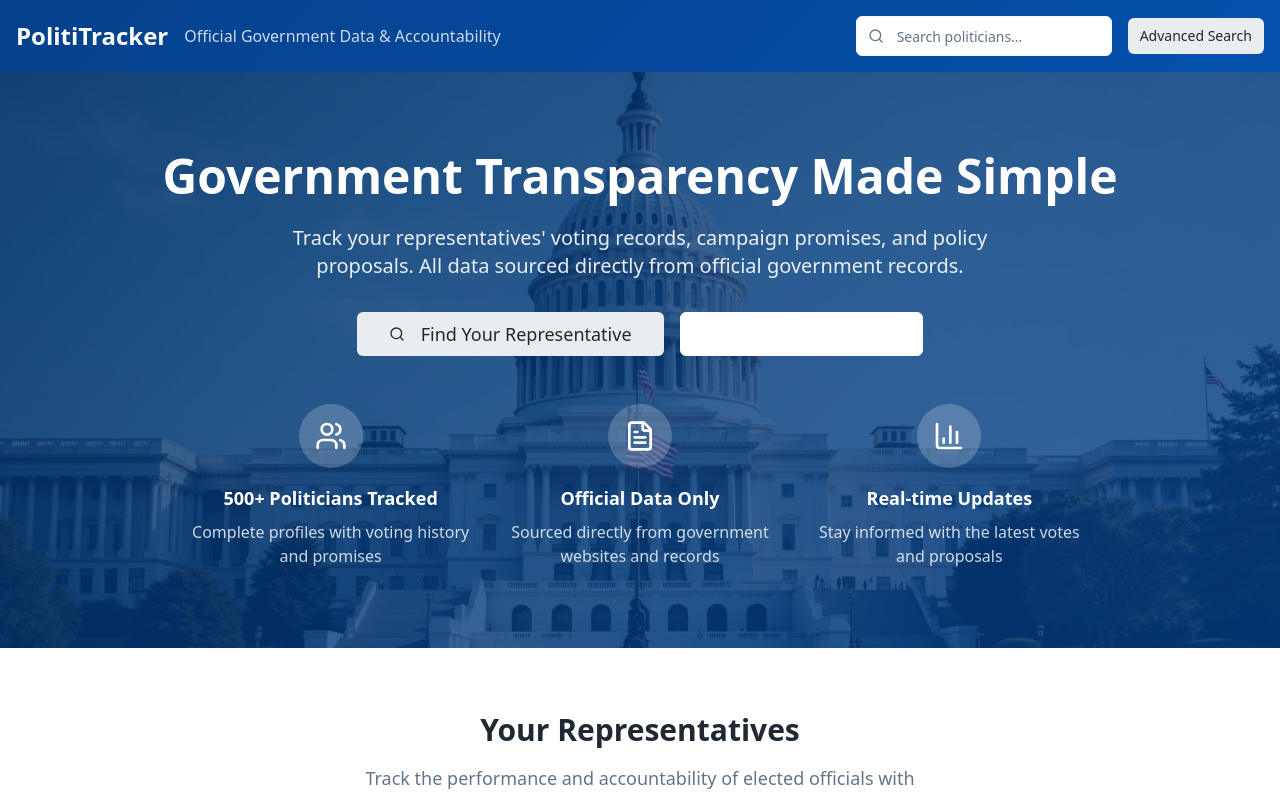
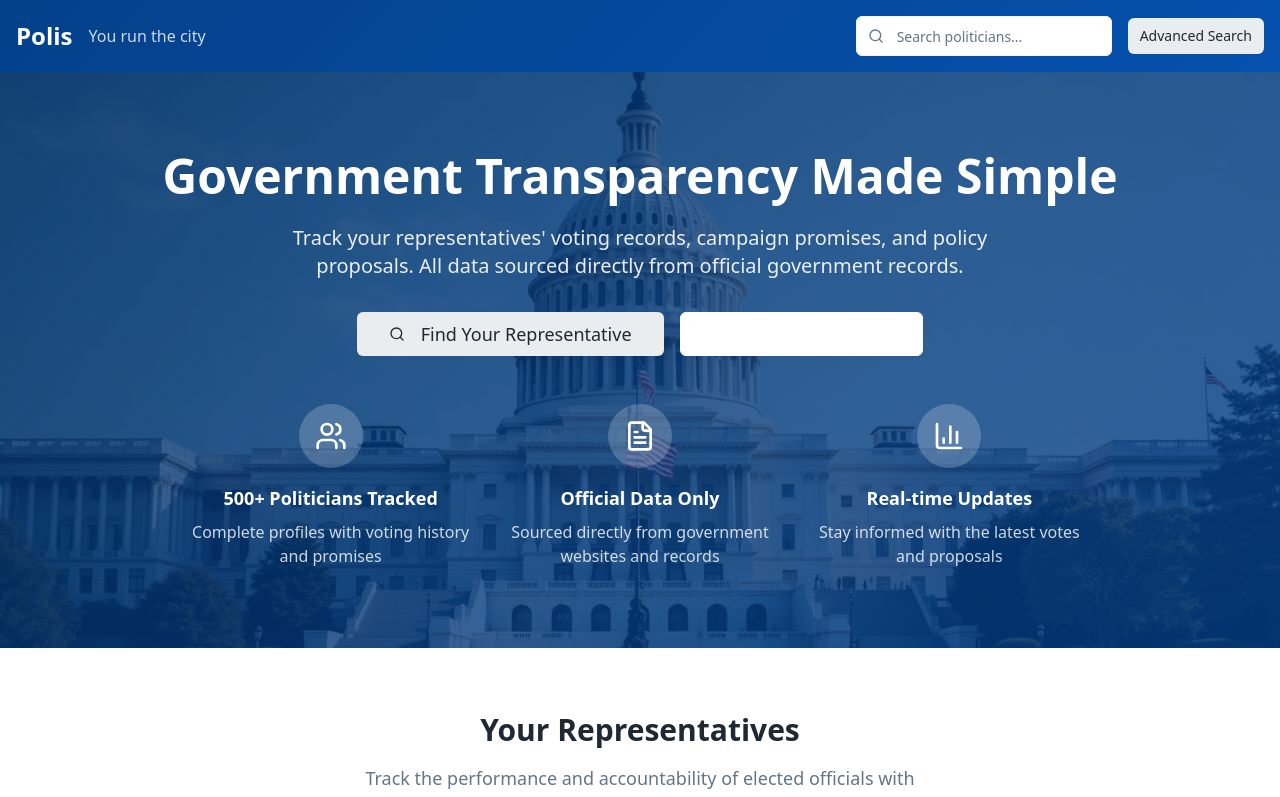
Before and after one commit to cervonizer/gov-track-report, a React (Vite) app: page / in a window 1280 px wide. Shown: the top 797 px of the page. Built offline with nearby package versions, Linux system fonts and the light colour scheme; the HTML template or start-up script is replaced by a standard one.

Commit message:
Refactor: Rename app and update slogan

```diff
--- a/index.html
+++ b/index.html
@@ -3,8 +3,8 @@
   <head>
     <meta charset="UTF-8" />
     <meta name="viewport" content="width=device-width, initial-scale=1.0" />
-    <title>PolitiTracker - Government Transparency & Accountability</title>
-    <meta name="description" content="Track your representatives' voting records, campaign promises, and policy proposals with official government data." />
+    <title>Polis - You run the city</title>
+    <meta name="description" content="Take control of your city. Track your representatives' voting records, campaign promises, and policy proposals with official government data." />
     <meta name="author" content="Lovable" />
 
     <meta property="og:title" content="4de894bb-d491-459b-bc90-6086ad6a358d" />
--- a/src/components/Header.tsx
+++ b/src/components/Header.tsx
@@ -8,8 +8,8 @@ export const Header = () => {
       <div className="container mx-auto px-4 py-4">
         <div className="flex items-center justify-between">
           <div className="flex items-center space-x-4">
-            <h1 className="text-2xl font-bold text-primary-foreground">PolitiTracker</h1>
-            <p className="text-primary-foreground/80 hidden md:block">Official Government Data & Accountability</p>
+            <h1 className="text-2xl font-bold text-primary-foreground">Polis</h1>
+            <p className="text-primary-foreground/80 hidden md:block">You run the city</p>
           </div>
 
           <div className="flex items-center space-x-4">
```
